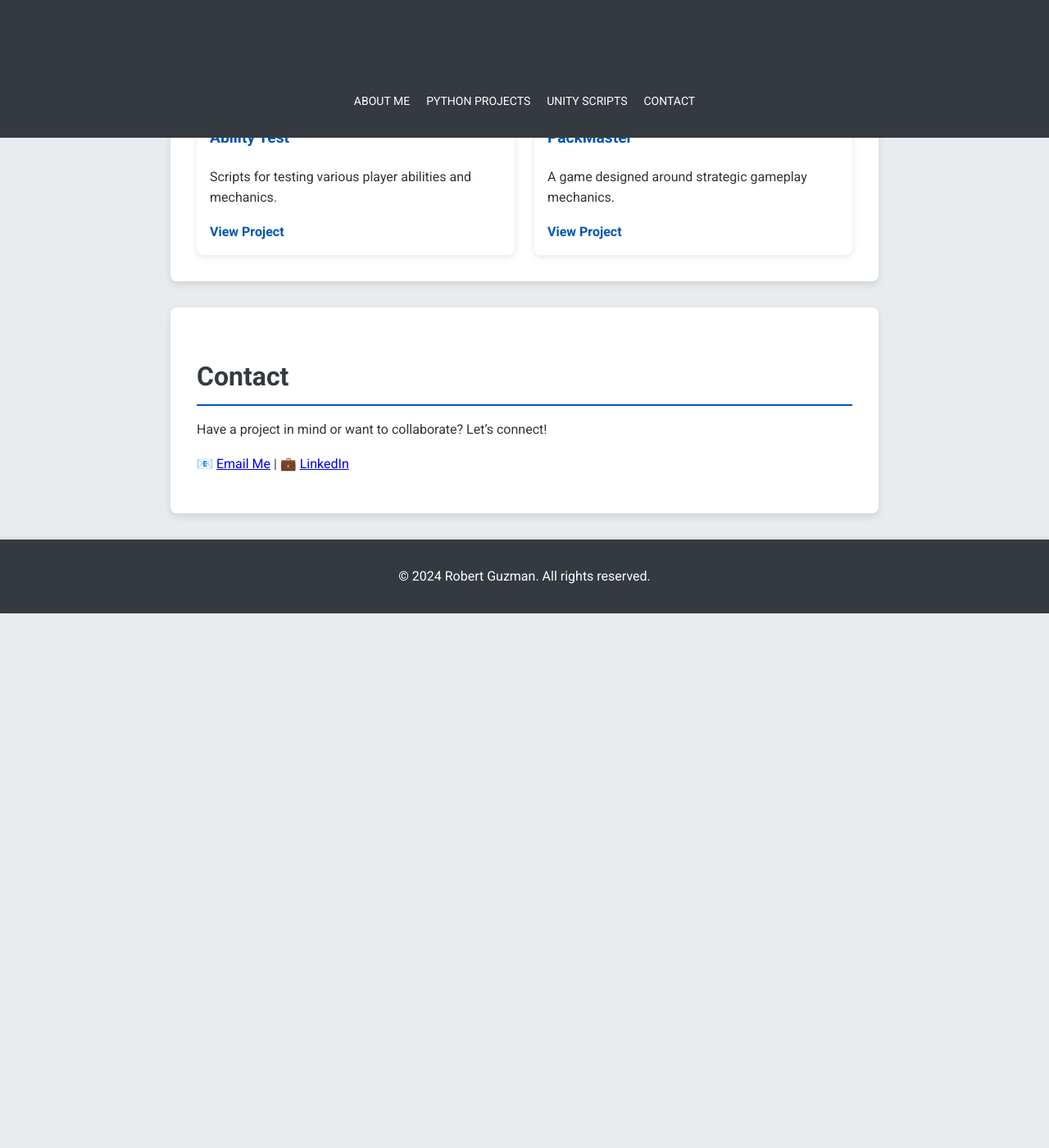
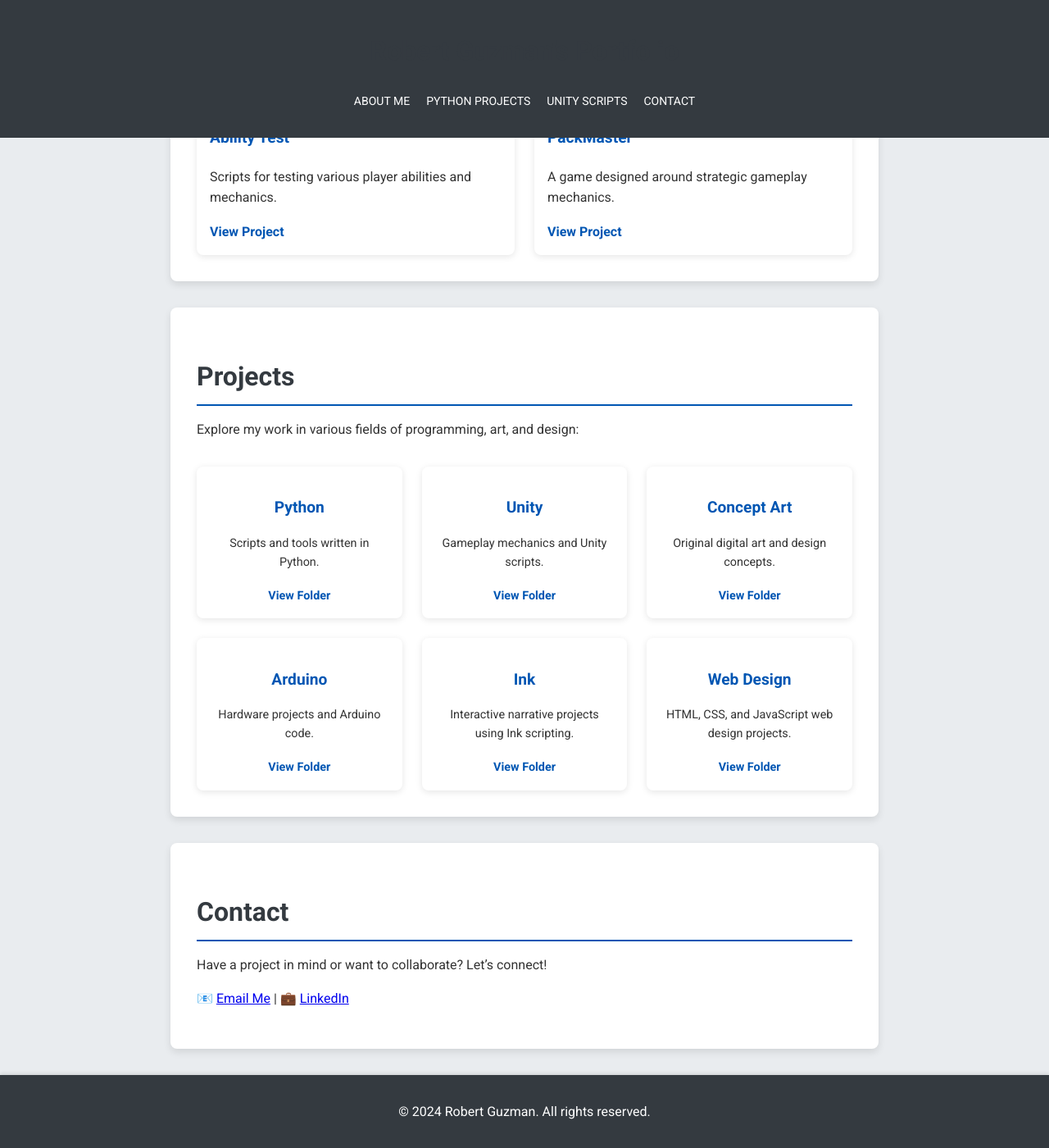
Before and after one commit to Bobby-Gman/Guzman-portfolio, a Jekyll site: the page built from index.md, in a window 1280 px wide and 1400 px high, scrolled down 1743 px. Shown: the whole window at 82% size. Built offline with Jekyll 4.4.1, drawn with Linux system fonts in a browser that asks for light colours; before the commit the page ends 2491 px from its top, so only the background shows below that.

Commit message:
added grid

```diff
--- a/index.md
+++ b/index.md
@@ -65,6 +65,43 @@ title: Home
   </div>
 </section>
 
+<section id="projects">
+  <h2>Projects</h2>
+  <p>Explore my work in various fields of programming, art, and design:</p>
+  <div class="project-grid">
+    <div class="project">
+      <h3>Python</h3>
+      <p>Scripts and tools written in Python.</p>
+      <a href="python/">View Folder</a>
+    </div>
+    <div class="project">
+      <h3>Unity</h3>
+      <p>Gameplay mechanics and Unity scripts.</p>
+      <a href="unity/">View Folder</a>
+    </div>
+    <div class="project">
+      <h3>Concept Art</h3>
+      <p>Original digital art and design concepts.</p>
+      <a href="concept-art/">View Folder</a>
+    </div>
+    <div class="project">
+      <h3>Arduino</h3>
+      <p>Hardware projects and Arduino code.</p>
+      <a href="arduino/">View Folder</a>
+    </div>
+    <div class="project">
+      <h3>Ink</h3>
+      <p>Interactive narrative projects using Ink scripting.</p>
+      <a href="ink/">View Folder</a>
+    </div>
+    <div class="project">
+      <h3>Web Design</h3>
+      <p>HTML, CSS, and JavaScript web design projects.</p>
+      <a href="web-design/">View Folder</a>
+    </div>
+  </div>
+</section>
+
 <section id="contact">
   <h2>Contact</h2>
   <p>Have a project in mind or want to collaborate? Let’s connect!</p>
--- a/styles/main.css
+++ b/styles/main.css
@@ -173,3 +173,46 @@ footer {
     grid-template-columns: repeat(auto-fit, minmax(200px, 1fr));
   }
 }
+
+.project-grid {
+  display: grid;
+  grid-template-columns: repeat(auto-fit, minmax(250px, 1fr));
+  gap: 1.5rem;
+  margin-top: 2rem;
+}
+
+.project-grid .project {
+  background: #fff;
+  padding: 1rem;
+  border-radius: 8px;
+  box-shadow: 0 2px 8px rgba(0, 0, 0, 0.1);
+  text-align: center;
+  transition: transform 0.2s ease, box-shadow 0.2s ease;
+}
+
+.project-grid .project:hover {
+  transform: translateY(-5px);
+  box-shadow: 0 8px 16px rgba(0, 0, 0, 0.2);
+}
+
+.project-grid .project h3 {
+  color: var(--primary-color);
+  margin-bottom: 0.5rem;
+}
+
+.project-grid .project p {
+  color: var(--text-color);
+  font-size: 0.9rem;
+  margin-bottom: 1rem;
+}
+
+.project-grid .project a {
+  color: var(--primary-color);
+  text-decoration: none;
+  font-weight: bold;
+  font-size: 0.9rem;
+}
+
+.project-grid .project a:hover {
+  text-decoration: underline;
+}
```
